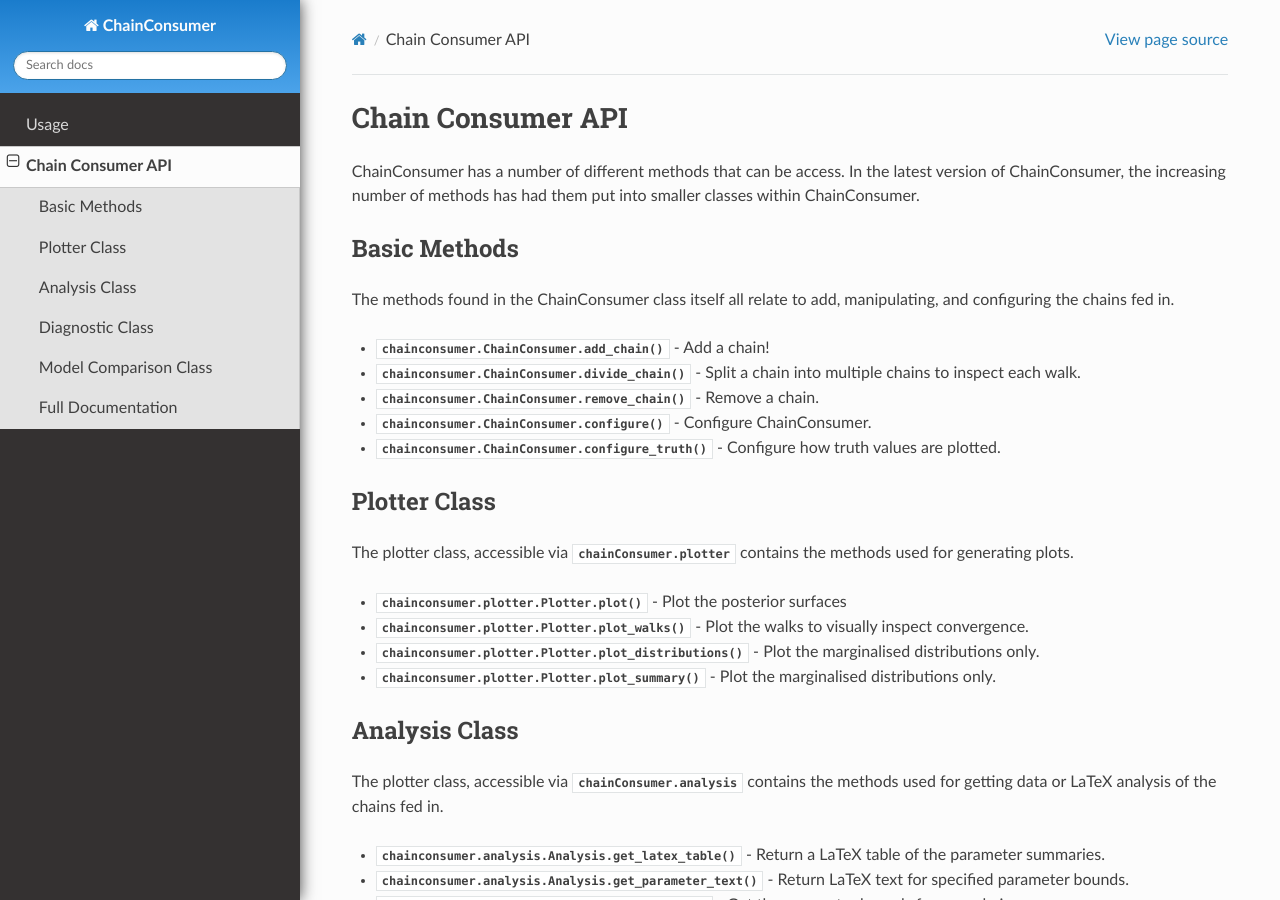
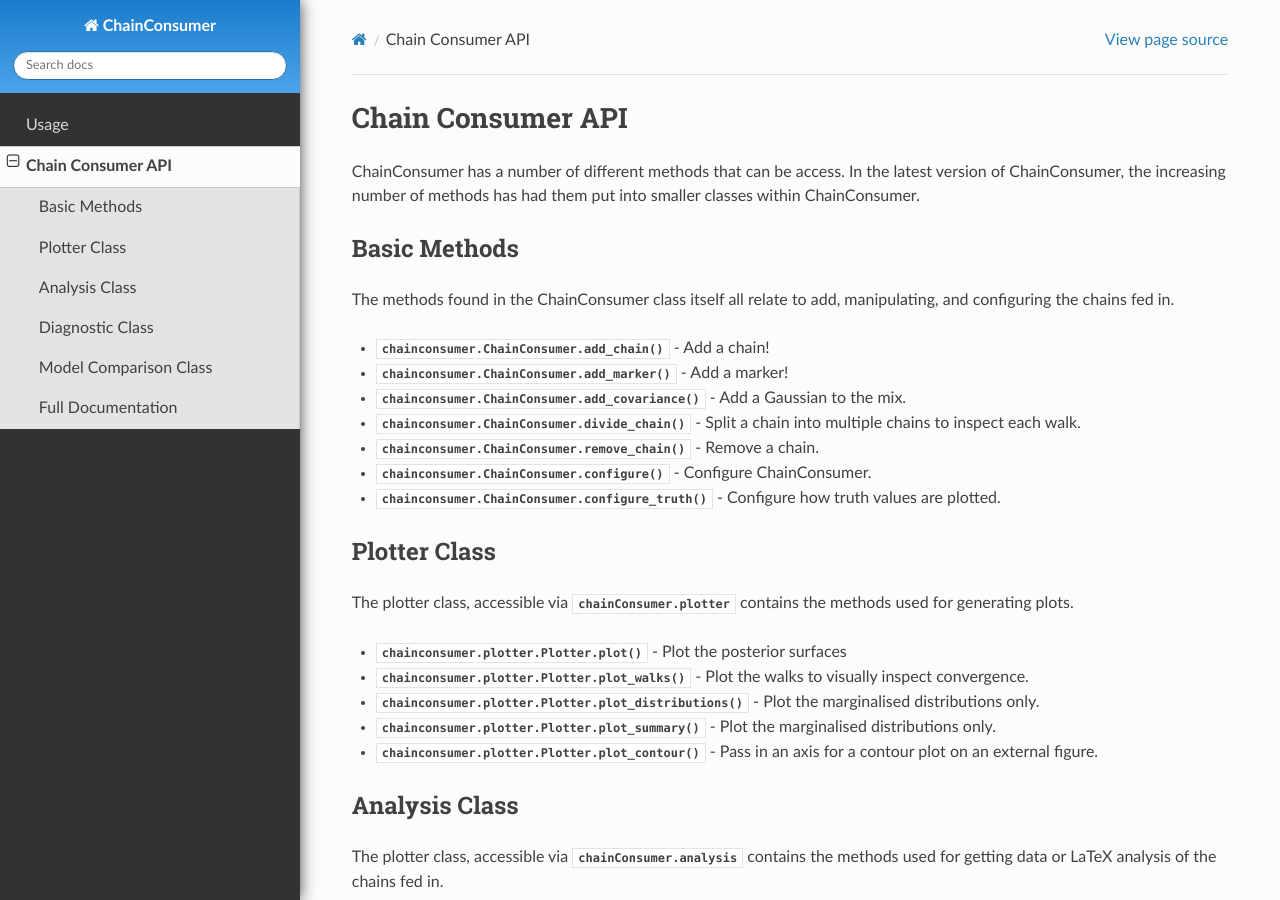
Before and after one commit to Samreay/ChainConsumer, a Sphinx documentation site: the page built from doc/chain_api.rst, in a window 1280 px wide and 900 px high. Built offline with Sphinx 7.4.7 and the Read the Docs theme 2.0.0, drawn with Linux system fonts in a browser that asks for light colours; pages that are not in the unit, such as notebooks, are missing from menus.

Commit message:
Updating doco

```diff
--- a/doc/chain_api.rst
+++ b/doc/chain_api.rst
@@ -16,6 +16,8 @@ The methods found in the ChainConsumer class itself all relate to add, manipulat
 the chains fed in.
 
 * :func:`chainconsumer.ChainConsumer.add_chain` - Add a chain!
+* :func:`chainconsumer.ChainConsumer.add_marker` - Add a marker!
+* :func:`chainconsumer.ChainConsumer.add_covariance` - Add a Gaussian to the mix.
 * :func:`chainconsumer.ChainConsumer.divide_chain` - Split a chain into multiple chains to inspect each walk.
 * :func:`chainconsumer.ChainConsumer.remove_chain` - Remove a chain.
 * :func:`chainconsumer.ChainConsumer.configure` - Configure ChainConsumer.
@@ -32,6 +34,7 @@ used for generating plots.
 * :func:`chainconsumer.plotter.Plotter.plot_walks` - Plot the walks to visually inspect convergence.
 * :func:`chainconsumer.plotter.Plotter.plot_distributions` - Plot the marginalised distributions only.
 * :func:`chainconsumer.plotter.Plotter.plot_summary` - Plot the marginalised distributions only.
+* :func:`chainconsumer.plotter.Plotter.plot_contour` - Pass in an axis for a contour plot on an external figure.
 
 Analysis Class
 --------------
```
